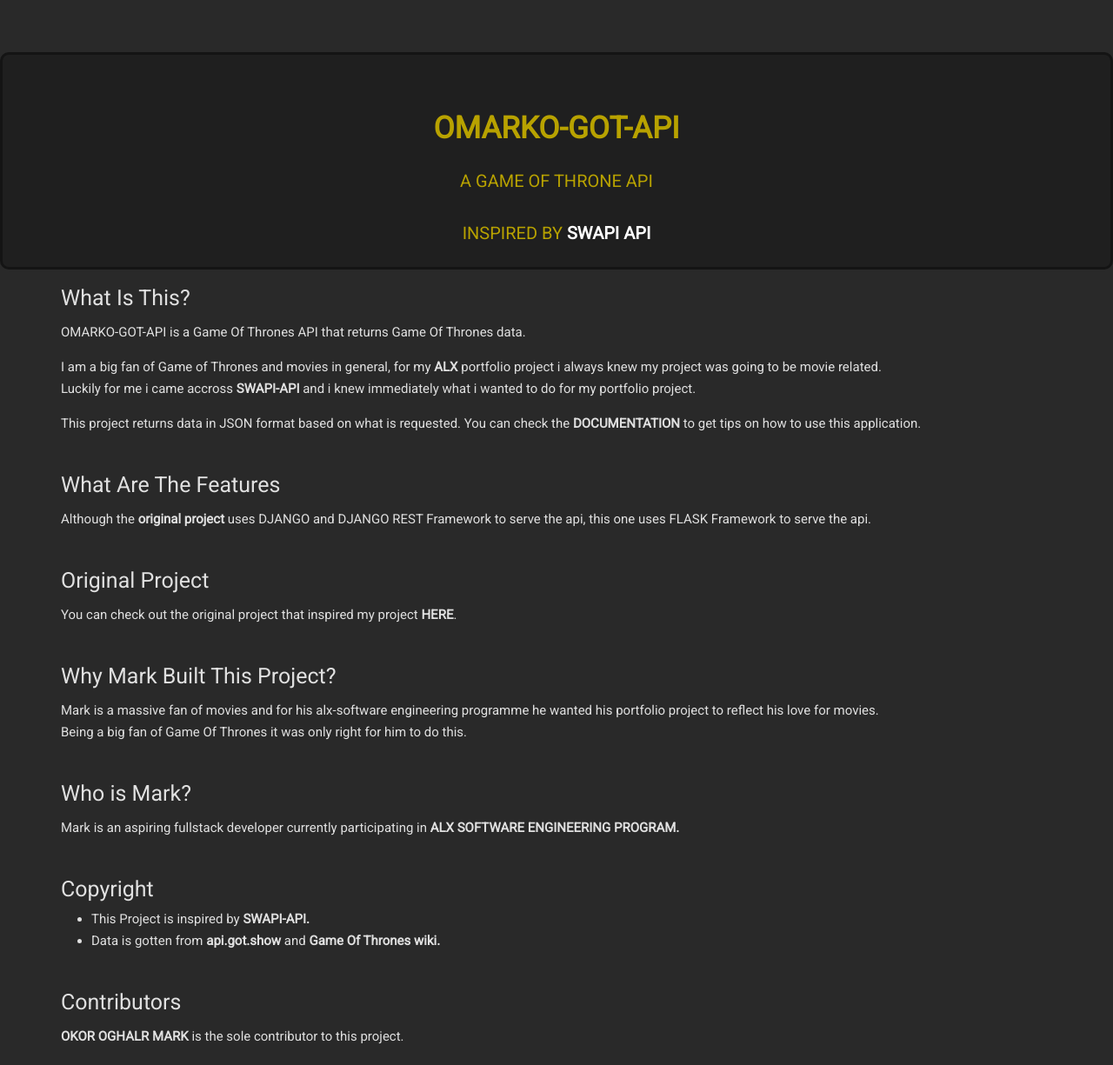
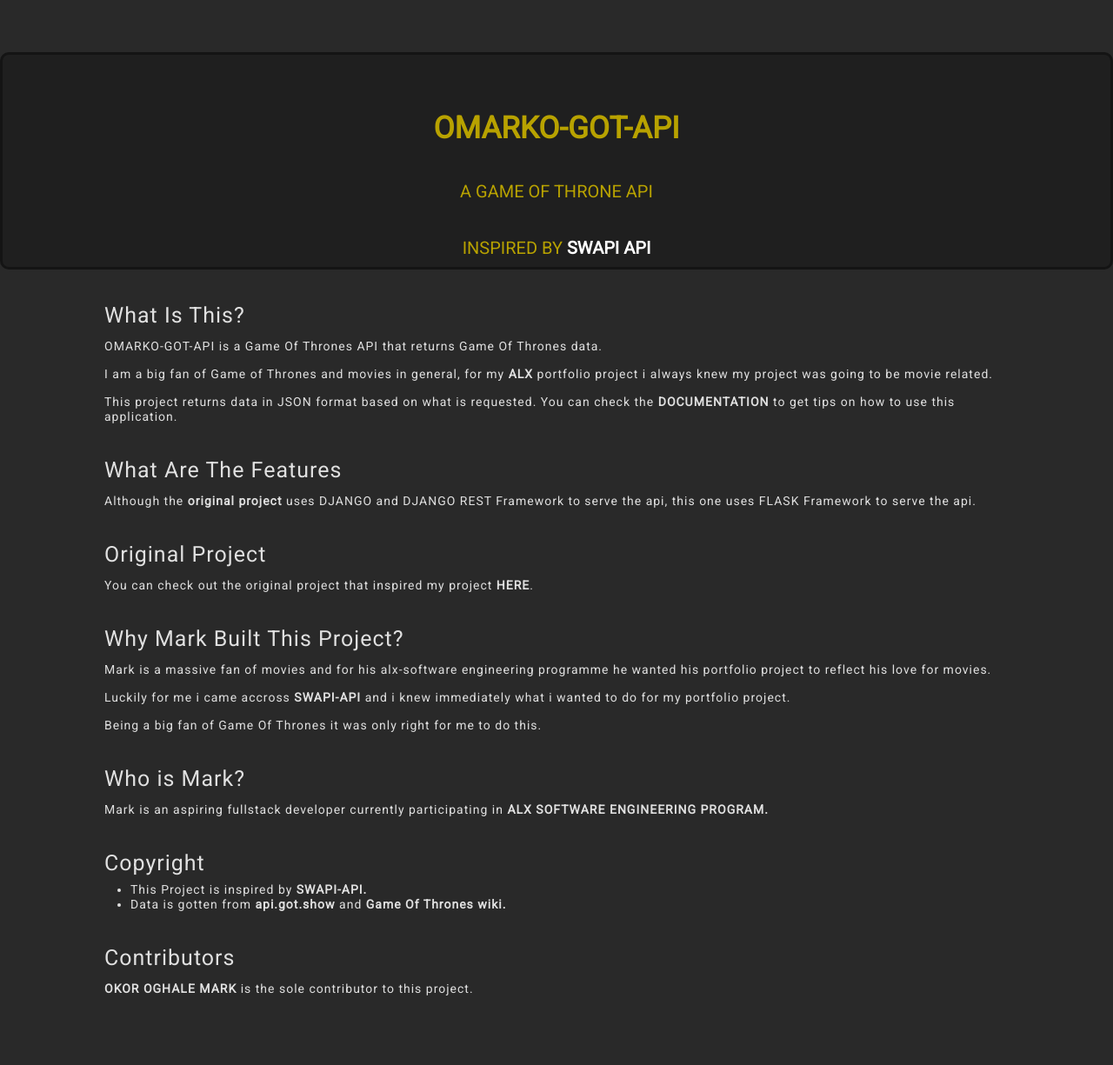
Before and after one commit to Omarko65/omarko-got-api, a Flask app: page /about/ in a window 1280 px wide. Shown: the part 55-1280 px from the top of the page at 87% size. After the commit the page ends 1200 px from the top, so only its background shows below. Run offline with Flask 2, Linux system fonts and the light colour scheme; some libraries are stand-ins or nearby versions; some web fonts are replaced.

Commit message:
styled about and documnetation

```diff
--- a/static/about.css
+++ b/static/about.css
@@ -2,19 +2,30 @@
 
 .about {
     line-height: 25px;
-    margin: 20px 70px;
+    margin: 20px 120px;
     font-family: 'Roboto', sans-serif;
-    font-weight: light;
-    font-size: 15px;
+    font-size: 14px;
+    letter-spacing: 1px;
+    line-height: 17px;
+}
+
+@media only screen and (max-width: 414px) {
+    .about{
+        margin: 20px 70px
+    }
+    .docum{
+        margin: 20px 70px;
+    }
 }
 h3 {
-    margin-top: 20px;
+    margin-top: 40px;
     margin-bottom: 10px;
     font-weight: normal;
     font-size: 25px;
+    line-height: 25px;
 }
 
-h4 {
+.docum, .about h4 {
     margin-top: 15px;
 }
 p{
@@ -32,10 +43,10 @@ a.active, a:hover{
 }
 .docum {
     line-height: 25px;
-    margin: 20px 100px;
+    margin: 20px 120px;
     font-family: 'Roboto', sans-serif;
-    font-weight: light;
-    font-size: 15px;
+    font-size: 14px;
+    letter-spacing: 1px;
 }
 
 
@@ -50,12 +61,17 @@ textarea:focus {
 .val_attr{
     background-color: white;
     color: red;
-    border-radius: 2px;
+    border-radius: 4px;
+    /* margin-left: 10px;
+    margin-right: 10px; */
+    padding-left: 5px;
+    padding-right: 5px;
+    padding-bottom: 2px;
 }
-ul {
-    margin-left: 35px;
-}
+
+
 li{
     list-style: circle;
     list-style-type: disc;
+    margin-left: 30px;
 }
--- a/templates/about.html
+++ b/templates/about.html
@@ -35,44 +35,45 @@
         <h3>What Is This?</h3>
         <p>
             OMARKO-GOT-API is a Game Of Thrones API that returns Game Of Thrones data.
-            <br>
-            <p>I am a big fan of Game of Thrones and movies in general, for my <a href="https://www.alxafrica.com/">ALX</a> portfolio project i always knew my project was going to be movie related.</p>
-            Luckily for me i came accross <a href="https://swapi-api.alx-tools.com">SWAPI-API</a> and i knew immediately what i wanted to do for my portfolio project.
+            <p>
+            I am a big fan of Game of Thrones and movies in general, for my <a href="https://www.alxafrica.com/">ALX</a> portfolio project i always knew my project was going to be movie related.
+            </p>
+
         </p>
 
         <p> This project returns data in JSON format based on what is requested. You can check the <a href="/documentation">DOCUMENTATION</a> to get tips on how to use this application.</p>
-
-        <br>
 
         <h3>What Are The Features</h3>
         <p>
             Although the <a href="https://swapi-api.alx-tools.com/">original project</a> uses DJANGO and DJANGO REST Framework to serve the api, this one uses FLASK Framework to serve the api.
         </p>
 
-        <br>
 
         <h3>Original Project</h3>
         <p>
             You can check out the original project that inspired my project <a href="https://swapi-api.alx-tools.com">HERE</a>.
         </p>
 
-        <br>
 
         <h3>Why Mark Built This Project?</h3>
         <p>
             Mark is a massive fan of movies and for his alx-software engineering programme he wanted his portfolio project to reflect his love for movies.
-            <br>
-            Being a big fan of Game Of Thrones it was only right for him to do this.
         </p>
 
-        <br>
+        <p>
+            Luckily for me i came accross <a href="https://swapi-api.alx-tools.com">SWAPI-API</a> and i knew immediately what i
+            wanted to do for my portfolio project.
+        </p>
+
+        <p>
+            Being a big fan of Game Of Thrones it was only right for me to do this.
+        </p>
 
         <h3>Who is Mark?</h3>
         <p>
             Mark is an aspiring fullstack developer currently participating in <a href="https://alxafrica.com">ALX SOFTWARE ENGINEERING PROGRAM.</a>
         </p>
 
-        <br>
 
         <h3>Copyright</h3>
         <ul>
@@ -80,10 +81,9 @@
             <li>Data is gotten from <a href="https://api.got.show/doc/">api.got.show</a> and <a href="https://gameofthrones.fandom.com/"> Game Of Thrones wiki.</a></li>
         </ul>
 
-        <br>
 
         <h3>Contributors</h3>
-        <p> <a href="https://github.com/holic65"> OKOR OGHALR MARK</a> is the sole contributor to this project.</p>
+        <p> <a href="https://github.com/holic65"> OKOR OGHALE MARK</a> is the sole contributor to this project.</p>
     </div>
 </body>
 </html>
```
Also changed, not shown: templates/documentation.html (+66 -73 lines).
